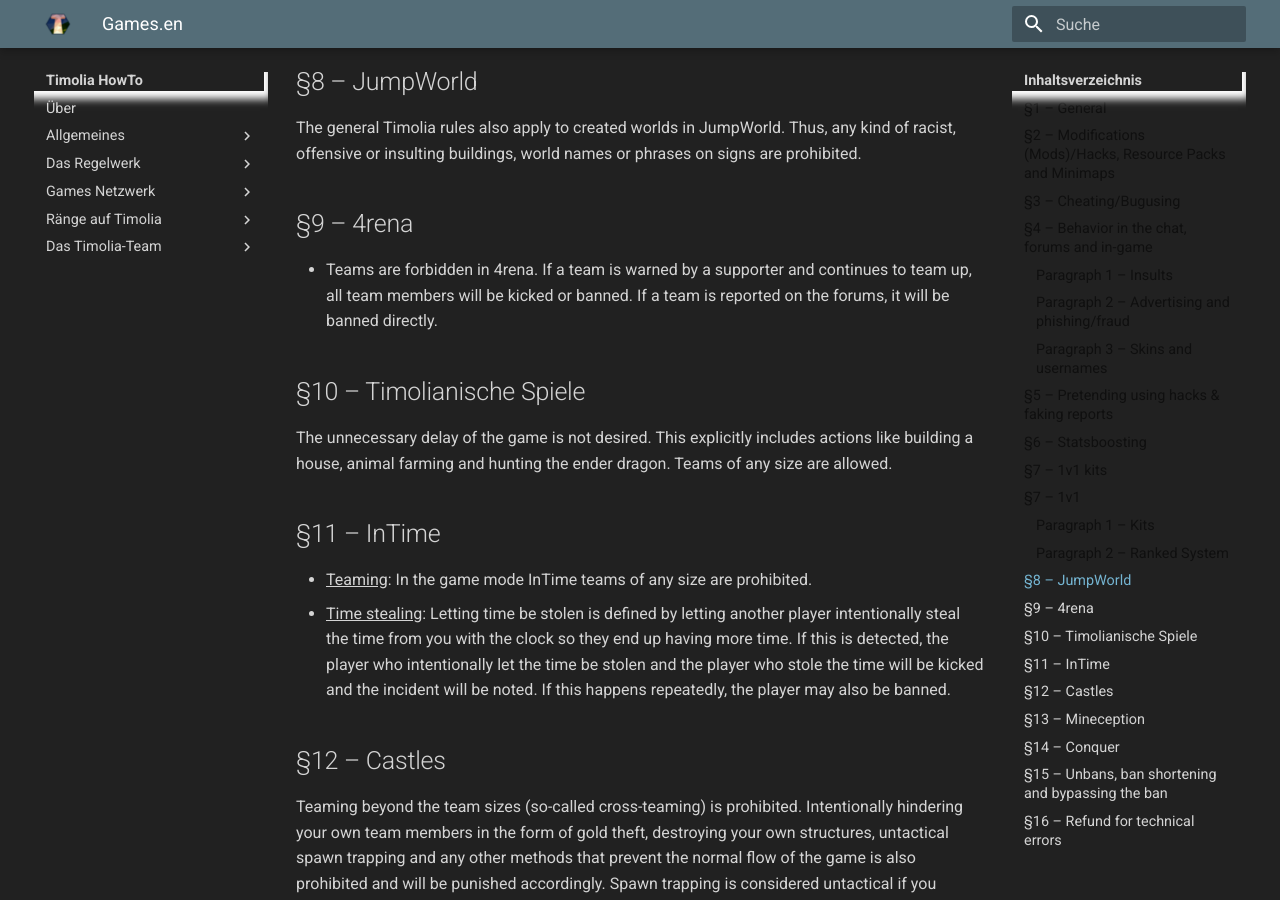
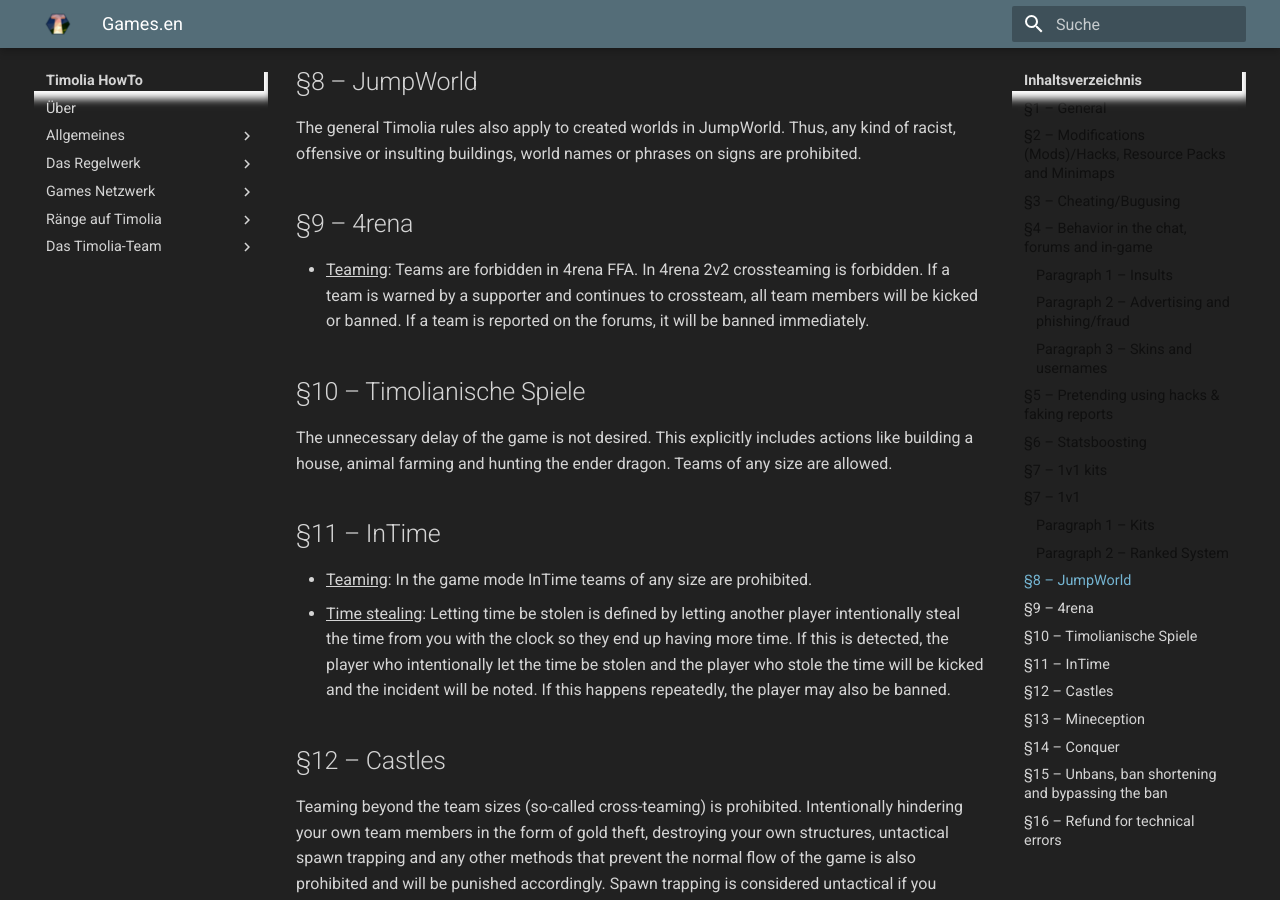
Before and after one commit to TimoliaDE/HowTo, an MkDocs documentation site: the page built from docs/rules/games.en.md, in a window 1280 px wide and 900 px high, scrolled down 3201 px. Built offline with MkDocs 1.6.1 and Material for MkDocs 9.7.7, drawn with Linux system fonts in a browser that asks for light colours; old or Windows-style settings are respelled for this version of MkDocs.

Commit message:
4rena teaming EN

```diff
--- a/docs/rules/games.en.md
+++ b/docs/rules/games.en.md
@@ -78,8 +78,9 @@ In particular, sharing accounts and disguising your own IP address (proxy, VPN,
 The general Timolia rules also apply to created worlds in JumpWorld. Thus, any kind of racist, offensive or insulting buildings, world names or phrases on signs are prohibited.
 
 ## §9 – 4rena
-- Teams are forbidden in 4rena. If a team is warned by a supporter and continues to team up, all team members will be kicked or banned.
-If a team is reported on the forums, it will be banned directly.
+- <u>Teaming</u>: Teams are forbidden in 4rena FFA. In 4rena 2v2 crossteaming is forbidden.
+  If a team is warned by a supporter and continues to crossteam, all team members will be kicked or banned.
+  If a team is reported on the forums, it will be banned immediately.
 
 ## §10 – Timolianische Spiele
 The unnecessary delay of the game is not desired. This explicitly includes actions like building a house, animal farming and hunting the ender dragon. Teams of any size are allowed.
```
